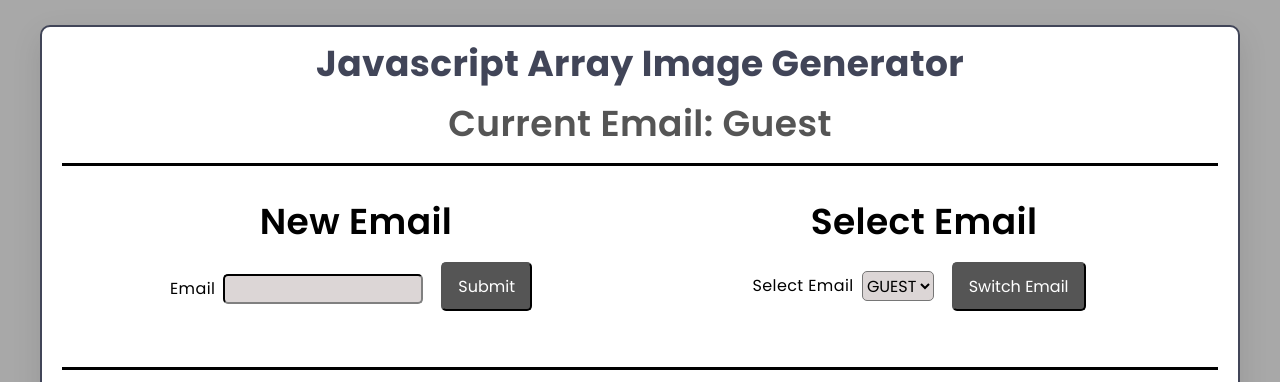
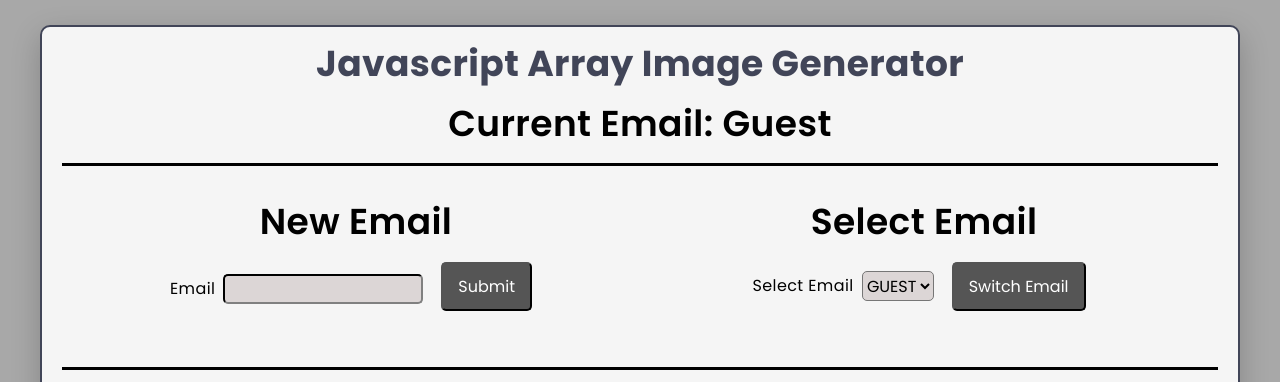
Before and after one commit to RJKLavender/Javascript-Array-For-Imgs, a plain HTML site: page index.html in a window 1280 px wide. Shown: the top 382 px of the page. Drawn offline with Linux system fonts and the light colour scheme; no server answers.

Commit message:
added colours and shadow

```diff
--- a/scss/sections/_website.scss
+++ b/scss/sections/_website.scss
@@ -6,9 +6,9 @@
     padding: 7px 10px;
     border: 2px solid $dark;
     border-radius: 10px;
-    background-color: $white;
+    background-color: rgba(245, 245, 245,1);
     color: $black;
-    box-shadow: 0 10px 30px rgba(0, 0, 0, 0.1);
+    box-shadow: 0 10px 30px rgba(0, 0, 0, 0.2);
 
     @media (min-width: $small) {
         width: 750px;
@@ -51,7 +51,7 @@
             text-align: center;
             font-weight: $font-semibold;
             margin-bottom:5px;
-            color:$medgrey;
+            color:$black;
         }
     }
 
--- a/scss/utilities/_config.scss
+++ b/scss/utilities/_config.scss
@@ -4,7 +4,7 @@
 $white: #fff;
 $black: #000;
 $darkgrey: #333645;
-$offwhite: #ccc;
+$offwhite: #c1c1c1;
 $lightgrey: #999aa2;
 $medgrey: #555;
 $offblack: #212330;
```
Also changed, not shown: css/style.css.
